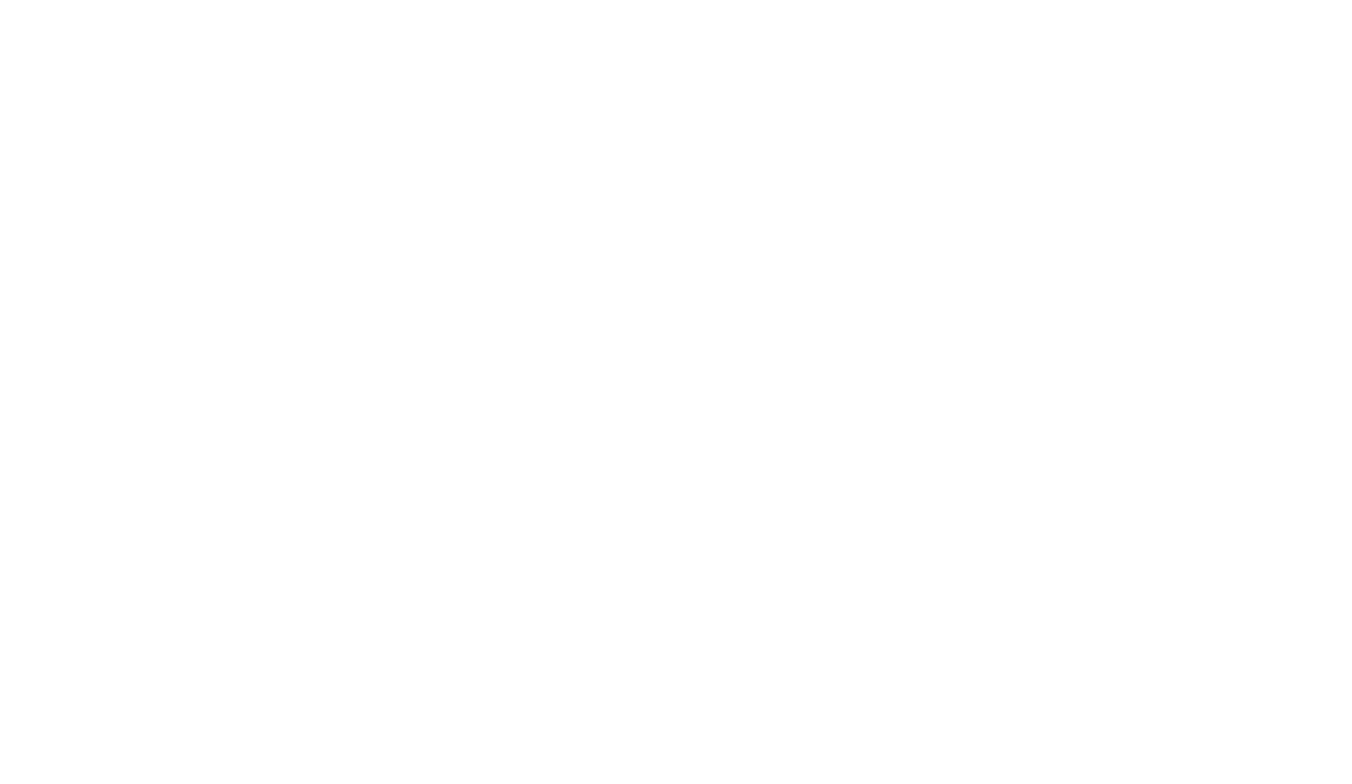
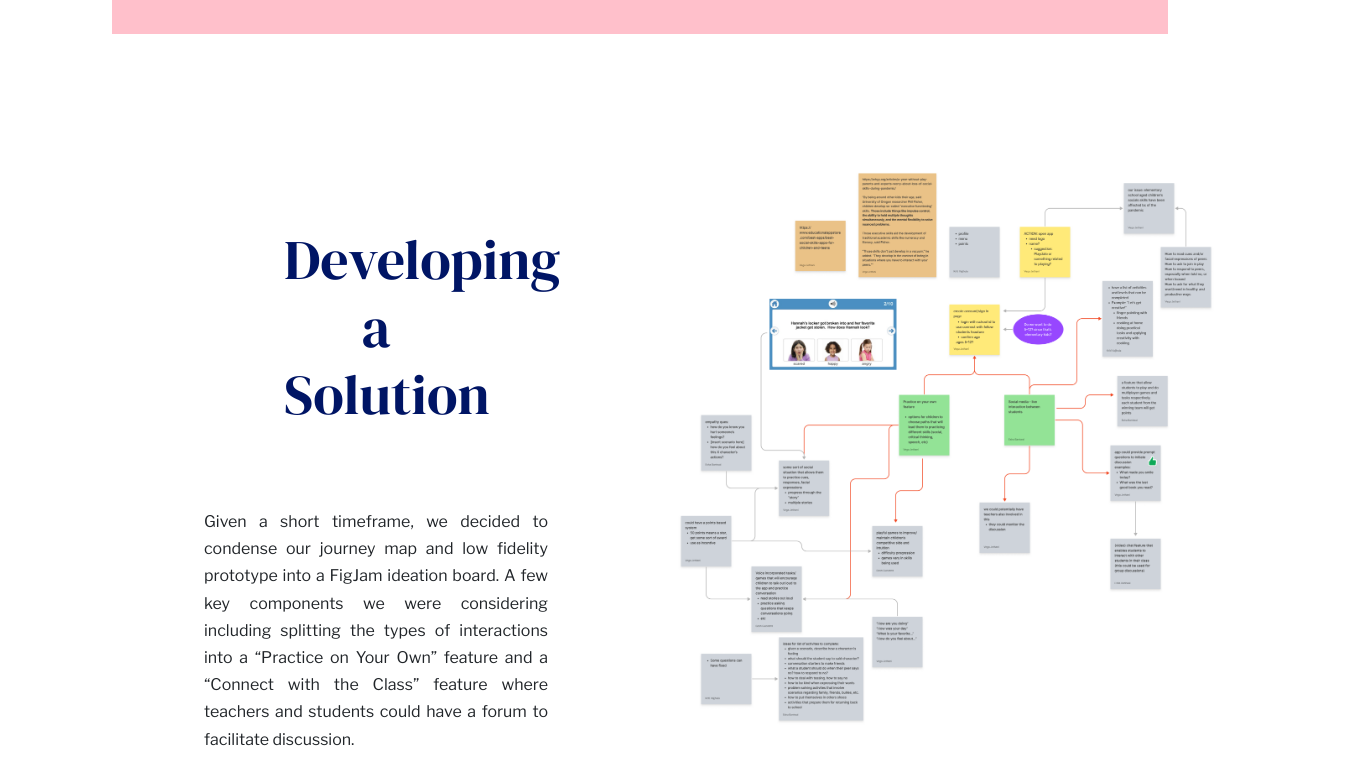
Before and after one commit to kvajjhula/kriti_portfolio, a React (Create React App) app: page /PlayDate in a window 1280 px wide. Shown: the part 3572-4356 px from the top of the page, 1352 px wide, since content can reach past the window. Before the commit the page ends 3446 px from the top, so only its background shows below. Built offline with nearby package versions, Linux system fonts and the light colour scheme.

Commit message:
add developing solution section for playdate

```diff
--- a/src/components/PlayDate.js
+++ b/src/components/PlayDate.js
@@ -74,7 +74,7 @@ export function PlayDate(props) {
                     <p>
                         During the brainstorming process, we identified our target user audience to be elementary school aged kids. However, social development changes drastically from one age bracket to the next making it important to tailor our app to a certain age. We decided to model our prototype around a user completing either 2nd or 3rd grade.
 
-                        Some key skills 2nd and 3rd graders should be able to learn at this stage in their executive functioning development include:
+                        Some key skills 2nd and 3rd graders should be able to learn at this stage in their executive functioning development include: </p>
                     <br></br>
                     <ol>
 
@@ -86,9 +86,23 @@ export function PlayDate(props) {
 
                         <li>How to ask for what they want/need in healthy and productive ways</li>
                     </ol>
-                        </p>
+
                 </Col>
             </Row>
+
+            <MDBRow className="dev-sol-playdate-container">
+                <MDBCol md="6">
+                    <div id="developing-solution-playdate">
+                        <h1 id="developing-solution-heading">Developing a Solution</h1>
+                        <p>Given a short timeframe, we decided to condense our journey map and low fidelity prototype into a FigJam ideation board. A few key components we were considering including splitting the types of interactions into a “Practice on Your Own” feature and a “Connect with the Class” feature where teachers and students could have a forum to facilitate discussion.</p>
+                    </div>
+                </MDBCol>
+                <MDBCol md="6">
+                    <div className="ideation-playdate">
+                        <img src="../img/Playdate/ideation-playdate.png" />
+                    </div>
+                </MDBCol>
+            </MDBRow>
 
         </div >
     )
--- a/src/index.css
+++ b/src/index.css
@@ -256,6 +256,7 @@ a:link {
   padding-right: 3rem;
   text-align: justify;
   line-height: 1.7rem;
+  margin-bottom: 10rem;
 }
 
 #describing-challenge-playdate-heading {
@@ -265,10 +266,6 @@ a:link {
   font-size: 3.5rem;
   color: #001565;
 }
-
-
-
-
 
 .user-needs-playdate-img img {
   float: right;
@@ -308,3 +305,37 @@ a:link {
   padding-left: 3rem;
   line-height: 1.7rem;
 }
+
+
+#developing-solution-playdate {
+  margin-left: 5rem;
+  margin-right: 5rem;
+  margin-bottom: 7rem;
+  font-family: 'Libre Franklin', sans-serif;
+  /* padding-left: 3rem;
+  padding-right: 3rem; */
+  text-align: justify;
+  line-height: 1.7rem;
+}
+
+#developing-solution-heading {
+  text-align: center;
+  font-family: 'DM Serif Display', serif;
+  margin: 5rem;
+  font-size: 3.5rem;
+  color: #001565;
+}
+
+.ideation-playdate img {
+  max-width: 700px;
+  padding-right: 7rem;
+
+}
+
+.ideation-playdate {
+}
+
+.dev-sol-playdate-container {
+  margin: 5rem !important;
+  padding: 2rem;
+}
```
Also changed, not shown: public/img/Playdate/ideation-playdate.png (added). Lines whose indentation alone changed are shown as unchanged.
